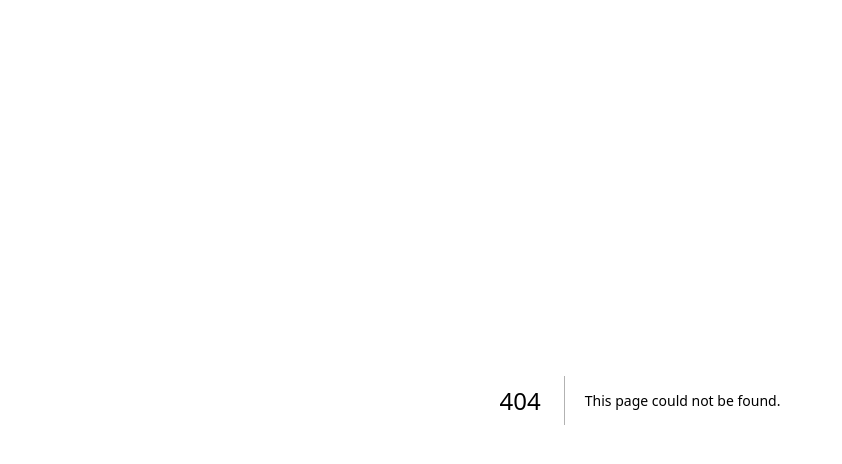
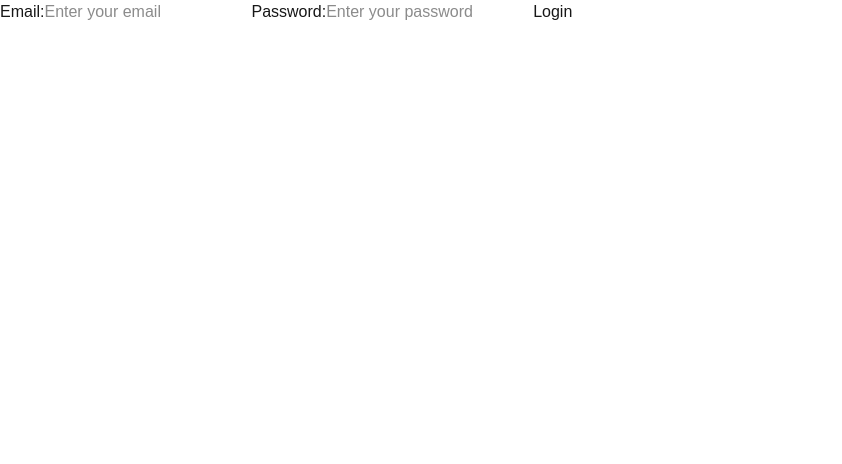
Before and after one commit to krishansah13/HireBro, a Next.js app: page /login in a window 1280 px wide. Before the commit this address had no page. Shown: the top 464 px of the page, without its empty margins (0-842 px from the left). Built offline with nearby package versions, Linux system fonts and the light colour scheme.

Commit message:
feat: Set up NextAuth for user authentication and create login page

```diff
--- a/package.json
+++ b/package.json
@@ -14,7 +14,7 @@
     "dotenv": "^17.4.2",
     "mongoose": "^9.9.2",
     "next": "16.3.0",
-    "next-auth": "^4.24.15",
+    "next-auth": "^5.0.0-beta.32",
     "react": "19.2.8",
     "react-dom": "19.2.8"
   },
--- /dev/null
+++ b/src/app/api/auth/[...nextauth]/route.ts
@@ -0,0 +1,3 @@
+import { handlers } from "@/auth";
+
+export const { GET, POST } = handlers;
--- /dev/null
+++ b/src/app/login/page.tsx
@@ -0,0 +1,76 @@
+"use client";
+
+import { signIn } from "next-auth/react";
+import { useRouter } from "next/navigation";
+import { FormEvent, useState } from "react";
+
+export default function Login() {
+  const router = useRouter();
+
+  const [email, setEmail] = useState("");
+  const [password, setPassword] = useState("");
+  const [error, setError] = useState("");
+
+  async function handleSubmit(
+    event: FormEvent<HTMLFormElement>
+  ) {
+    event.preventDefault();
+    console.log(email , password)
+    setError("");
+
+    const result = await signIn("credentials", {
+      email,
+      password,
+      redirect: false,
+    });
+
+    if (result?.error) {
+      setError("Invalid email or password");
+      return;
+    }
+
+    router.push("/");
+  }
+
+  return (
+    <div>
+      <form onSubmit={handleSubmit}>
+        <label htmlFor="email">
+          Email:
+        </label>
+
+        <input
+          id="email"
+          type="email"
+          placeholder="Enter your email"
+          value={email}
+          onChange={(event) =>
+            setEmail(event.target.value)
+          }
+          required
+        />
+
+        <label htmlFor="password">
+          Password:
+        </label>
+
+        <input
+          id="password"
+          type="password"
+          placeholder="Enter your password"
+          value={password}
+          onChange={(event) =>
+            setPassword(event.target.value)
+          }
+          required
+        />
+
+        {error && <p>{error}</p>}
+
+        <button type="submit">
+          Login
+        </button>
+      </form>
+    </div>
+  );
+}
```
